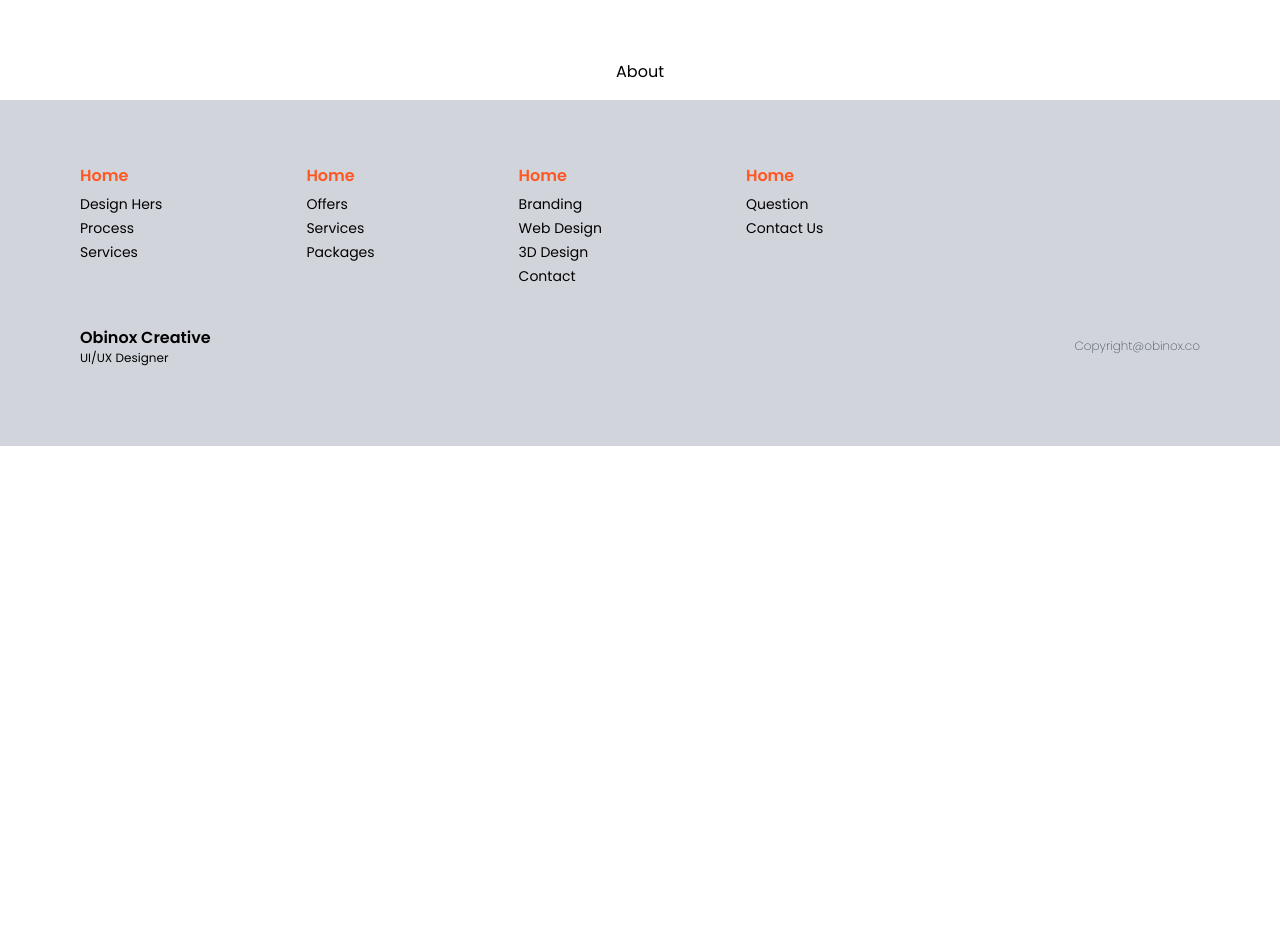
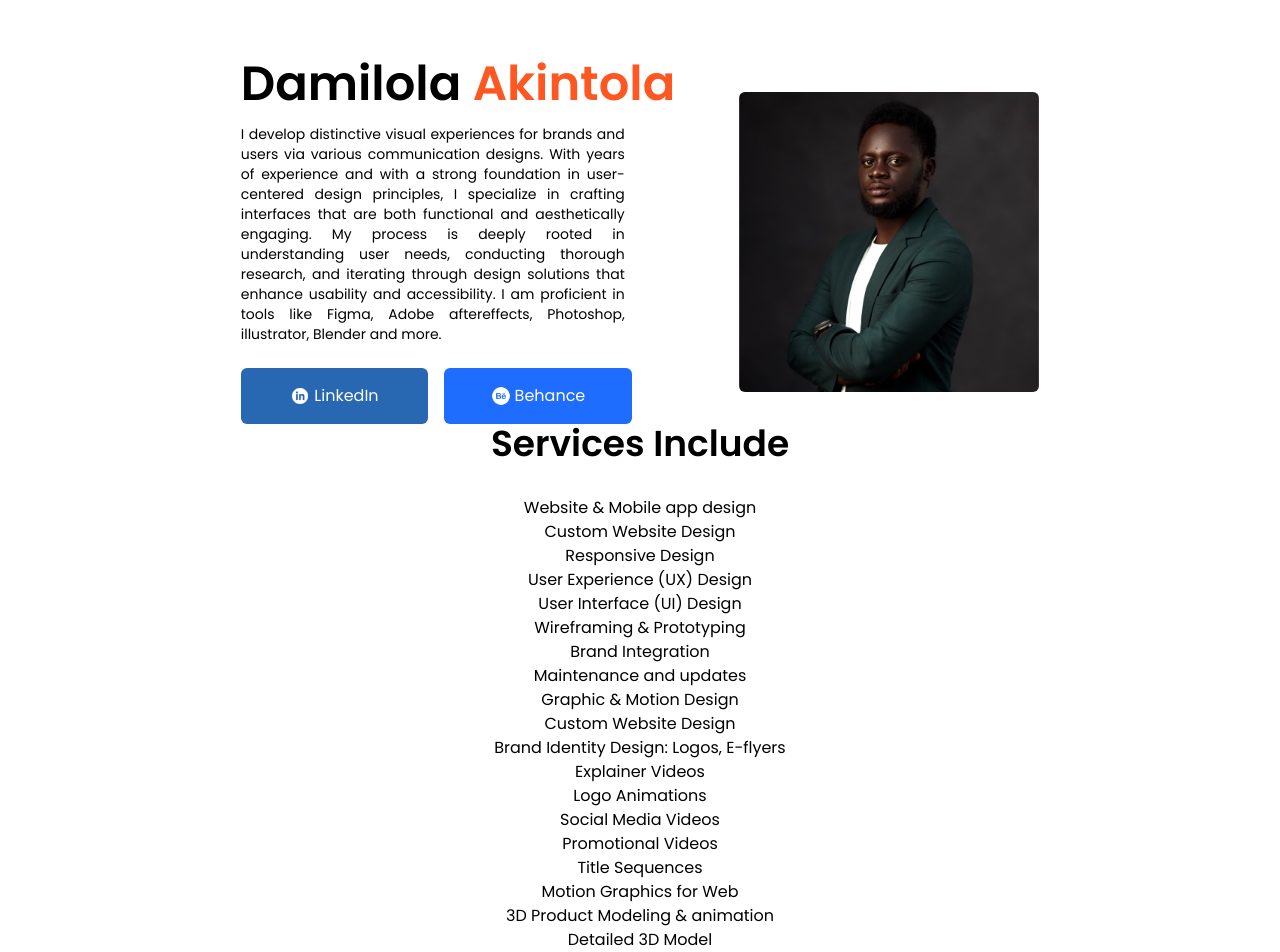
Before and after one commit to sefedev/obinox-creative, a Next.js app: page /about in a window 1280 px wide. Shown: the part 60-1012 px from the top of the page. Before the commit the page ends 800 px from the top, so only its background shows below. Built offline with nearby package versions, Linux system fonts and the light colour scheme.

Commit message:
modifying about page

```diff
--- a/app/about/page.jsx
+++ b/app/about/page.jsx
@@ -1,7 +1,75 @@
+import { ABOUT_SERVICE } from "@/utils/constant";
+import Image from "next/image";
 import React from "react";
 
 const About = () => {
-  return <div>About</div>;
+  const render_services = (services) => (
+    <ul>
+      {services.map((service, id) => (
+        <li key={id}>{service}</li>
+      ))}
+    </ul>
+  );
+
+  return (
+    <>
+      <section className="items-center justify-center gap-16 md:flex">
+        <div className="text-justify">
+          <h2 className="mb-4 text-5xl font-semibold">
+            Damilola <span className="text-primary-orange">Akintola</span>
+          </h2>
+          <p className="mb-6 text-sm md:max-w-[24rem]">
+            I develop distinctive visual experiences for brands and users via
+            various communication designs. With years of experience and with a
+            strong foundation in user-centered design principles, I specialize
+            in crafting interfaces that are both functional and aesthetically
+            engaging. My process is deeply rooted in understanding user needs,
+            conducting thorough research, and iterating through design solutions
+            that enhance usability and accessibility. I am proficient in tools
+            like Figma, Adobe aftereffects, Photoshop, illustrator, Blender and
+            more.
+          </p>
+          <div className="flex flex-col w-full gap-4 text-white md:flex-row md:w-fit">
+            <button className="px-12 bg-[rgba(40,103,178,1)] rounded-md flex-center py-4 w-full gap-1 ">
+              <Image
+                src="/assets/images/linkedin.png"
+                alt="Linkedin"
+                width={20}
+                height={20}
+              />
+              LinkedIn
+            </button>
+            <button className="px-12 bg-[rgba(30,109,255,1)] rounded-md flex-center py-4 w-full gap-1 ">
+              <Image
+                src="/assets/images/behance.png"
+                alt="Linkedin"
+                width={20}
+                height={20}
+              />
+              Behance
+            </button>
+          </div>
+        </div>
+        <Image
+          src="/assets/images/obinox-logo.png"
+          width={300}
+          height={300}
+          className="hidden rounded-md md:block"
+        />
+      </section>
+      <section>
+        <h2 className="section_subhead">Services Include</h2>
+        <div>
+          {ABOUT_SERVICE.map(({ title, services }, id) => (
+            <div key={id}>
+              <h3>{title}</h3>
+              {render_services(services)}
+            </div>
+          ))}
+        </div>
+      </section>
+    </>
+  );
 };
 
 export default About;
--- a/utils/constant.js
+++ b/utils/constant.js
@@ -78,3 +78,44 @@ export const tabsData = [
       "Fugiat dolor et quis in incididunt aute. Ullamco voluptate consectetur dolor officia sunt est dolor sint.",
   },
 ];
+
+export const ABOUT_SERVICE = [
+  {
+    title: "Website & Mobile app design",
+    services: [
+      "Custom Website Design",
+      "Responsive Design",
+      "User Experience (UX) Design",
+      "User Interface (UI) Design",
+      "Wireframing & Prototyping",
+      "Brand Integration",
+      "Maintenance and updates",
+    ],
+  },
+  {
+    title: "Graphic & Motion Design",
+    services: [
+      "Custom Website Design",
+      "Brand Identity Design: Logos, E-flyers",
+      "Explainer Videos",
+      "Logo Animations",
+      "Social Media Videos",
+      "Promotional Videos",
+      "Title Sequences",
+      "Motion Graphics for Web",
+    ],
+  },
+  {
+    title: "3D Product Modeling & animation",
+    services: [
+      "Detailed 3D Model",
+      "Concept Design",
+      "High-Resolution Texturing",
+      "Product Variations",
+      "Product Demonstrations",
+      "Exploded Views",
+      "Commercial and Marketing Animations",
+      "Motion Graphics Integration",
+    ],
+  },
+];
```
Also changed, not shown: public/assets/images/behance.png (added), public/assets/images/linkedin.png (added).
